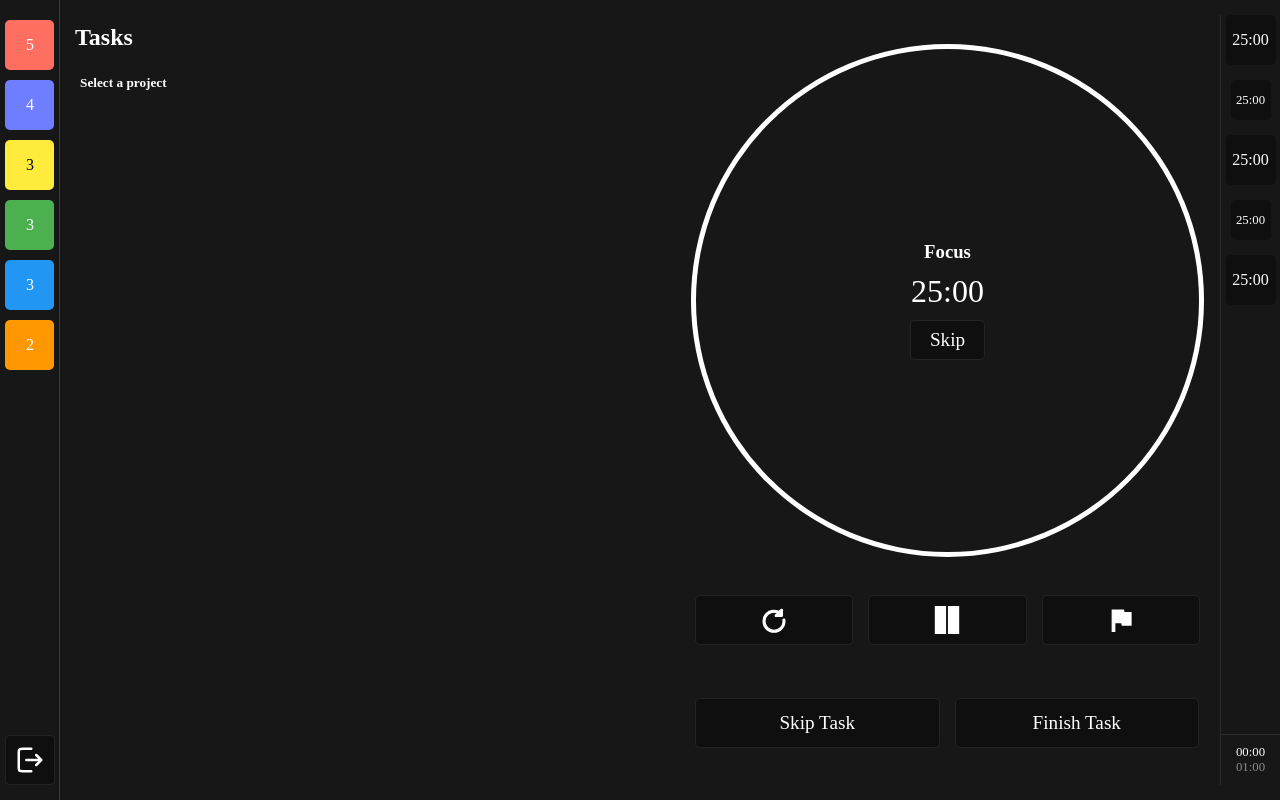
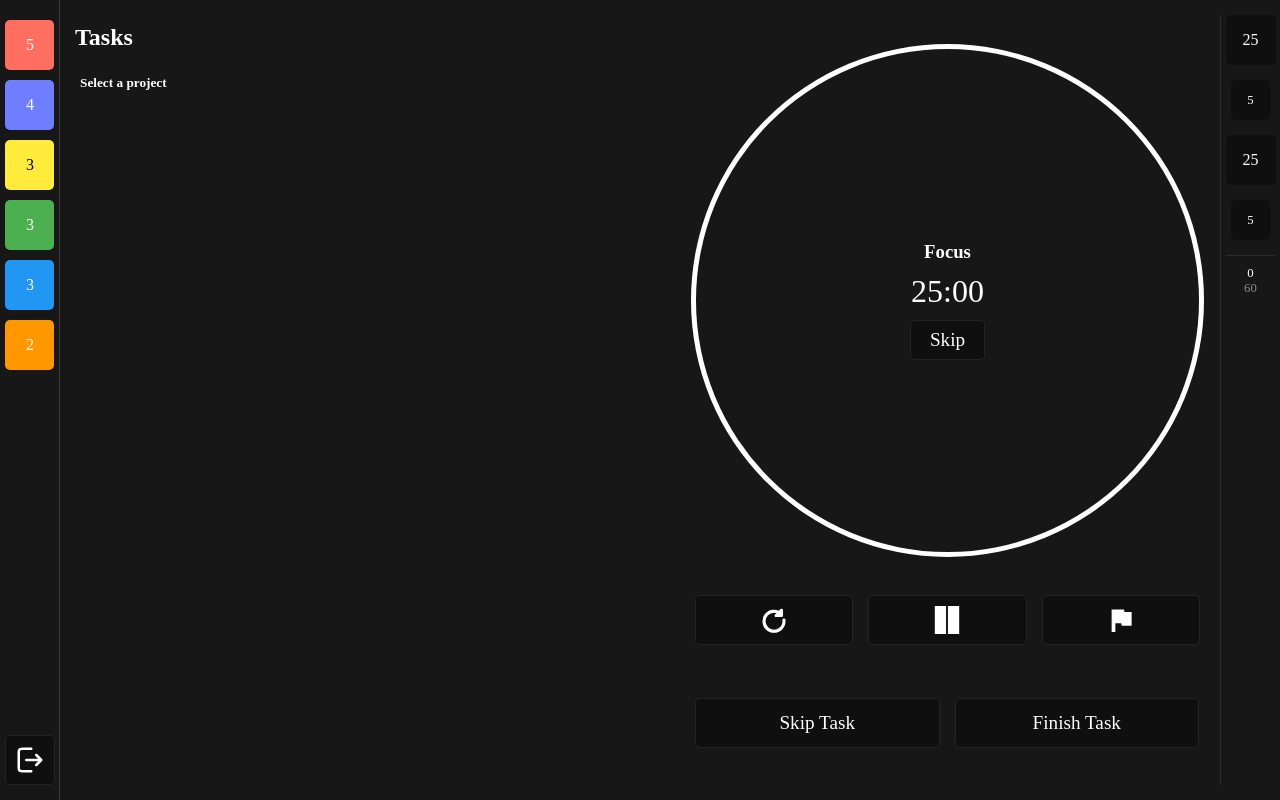
Before and after one commit to Stefan0712/get-it-done, a React (Create React App) app: page / in a window 1280 px wide. Built offline with nearby package versions, Linux system fonts and the light colour scheme; a web font is replaced by a local one.

Commit message:
Updated the session squares to be rendered dinamically based on the number of cycles, and to show the correct duration of break and focus sessions

```diff
--- a/src/components/Pomodoro/Pomodoro.js
+++ b/src/components/Pomodoro/Pomodoro.js
@@ -2,10 +2,39 @@ import { IconLibrary } from '../../IconLibrary';
 import styles from './Pomodoro.module.css';
 import { useState } from 'react';
 import PomodoroSettings from './PomodoroSettings';
+import { useSelector } from 'react-redux';
 
 const Pomodoro = () => {
 
     const [showSettings, setShowSettings] = useState(false);
+    const settings = useSelector(state=>state.appSettings.pomodoroSettings);
+
+    const [totalDuration, setTotalDuration] = useState(settings.totalDuration || 60);
+    const [focusDuration, setFocusDuration] = useState(settings.focusDuration || 25);
+    const [breakDuration, setBreakDuration] = useState(settings.breakDuration || 5);
+
+    //calculate sessions
+    const calculateSessions = (totalDuration, focusDuration, breakDuration) => {
+        // Ensure focus and break durations are at least 1 minute to avoid division errors
+        const safeFocus = Math.max(focusDuration, 1);
+        const safeBreak = Math.max(breakDuration, 1);
+
+        // Calculate the full cycle (one focus + one break)
+        const fullCycle = safeFocus + safeBreak;
+
+        // Calculate the number of full focus sessions that fit into the total duration
+        const focusSessions = Math.floor(totalDuration / fullCycle);
+
+        // Ensure there's at least one break session if there is a focus session
+        const breakSessions = Math.max(focusSessions - 1, 0);
+
+        // Remaining minutes that don't fit into a full cycle
+        const remainingMinutes = totalDuration % fullCycle;
+
+        return { focusSessions, breakSessions, remainingMinutes };
+    };
+
+    const { focusSessions, breakSessions, remainingMinutes } = calculateSessions(totalDuration, focusDuration, breakDuration);
 
 
     return (
@@ -34,12 +63,18 @@ const Pomodoro = () => {
                 <button className={styles['big-button']}>Finish Task</button>
             </div>
             <div className={styles['sessions-container']}>
-                <div className={styles['focus-session-square']}><p>25:00</p></div>
-                <div className={styles['break-session-square']}><p>25:00</p></div>
-                <div className={styles['focus-session-square']}><p>25:00</p></div>
-                <div className={styles['break-session-square']}><p>25:00</p></div>
-                <div className={styles['focus-session-square']}><p>25:00</p></div>
-                <div className={styles['total-time']} onClick={()=>setShowSettings(true)}><p>00:00</p><p>01:00</p></div>
+
+                {focusSessions && focusSessions > 0 ? Array.from({ length: focusSessions }).map((_, index) => (
+                    <>
+                        <div key={'session-'+index} className={styles['focus-session-square']}>
+                            <p>{focusDuration}</p>
+                        </div>
+                        <div key={'break-'+index} className={styles['break-session-square']}>
+                            <p>{breakDuration}</p>
+                        </div>
+                    </>
+                  )) : null}
+                <div className={styles['total-time']} onClick={()=>setShowSettings(true)}><p>0</p><p>{totalDuration}</p></div>
             </div>
         </div>
      );
--- a/src/components/Pomodoro/Pomodoro.module.css
+++ b/src/components/Pomodoro/Pomodoro.module.css
@@ -70,9 +70,11 @@
     padding: 0 5px;
     box-sizing: content-box;
     position: relative;
+    overflow-y: auto;
+    overflow-x: hidden;
 }
 .total-time{
-    position: absolute;
+    position: sticky;
     bottom: 0;
     right: 0;
     font-size: 0.8rem;
@@ -83,6 +85,7 @@
     width: 100%;
     padding: 10px 0;
     border-top: 1px solid rgba(211, 211, 211, 0.1);
+    background-color: #171717;
 }
 .total-time p:nth-child(2){
     opacity: 0.5;
@@ -90,6 +93,8 @@
 .sessions-container .focus-session-square{
     width: 50px;
     height: 50px;
+    min-width: 50px;
+    min-height: 50px;
     border-radius: 5px;
     background-color: #0F0F0F;
     display: flex;
@@ -104,6 +109,8 @@
 .sessions-container .break-session-square{
     height: 40px;
     width: 40px;
+    min-width: 40px;
+    min-height: 40px;
     font-size: 0.8rem;
     overflow: hidden;
     border-radius: 5px;
@@ -164,6 +171,7 @@
     display: flex;
     flex-direction: column;
     gap: 10px;
+
     position: absolute;
     right: 0;
     bottom: 0;
--- a/src/components/Pomodoro/PomodoroSettings.js
+++ b/src/components/Pomodoro/PomodoroSettings.js
@@ -35,7 +35,6 @@ const PomodoroSettings = ({closeSettings}) => {
         return { focusSessions, breakSessions, remainingMinutes };
     };
 
-    // Usage
     const { focusSessions, breakSessions, remainingMinutes } = calculateSessions(totalDuration, focusDuration, breakDuration);
 
     const handleSave = () =>{
```
